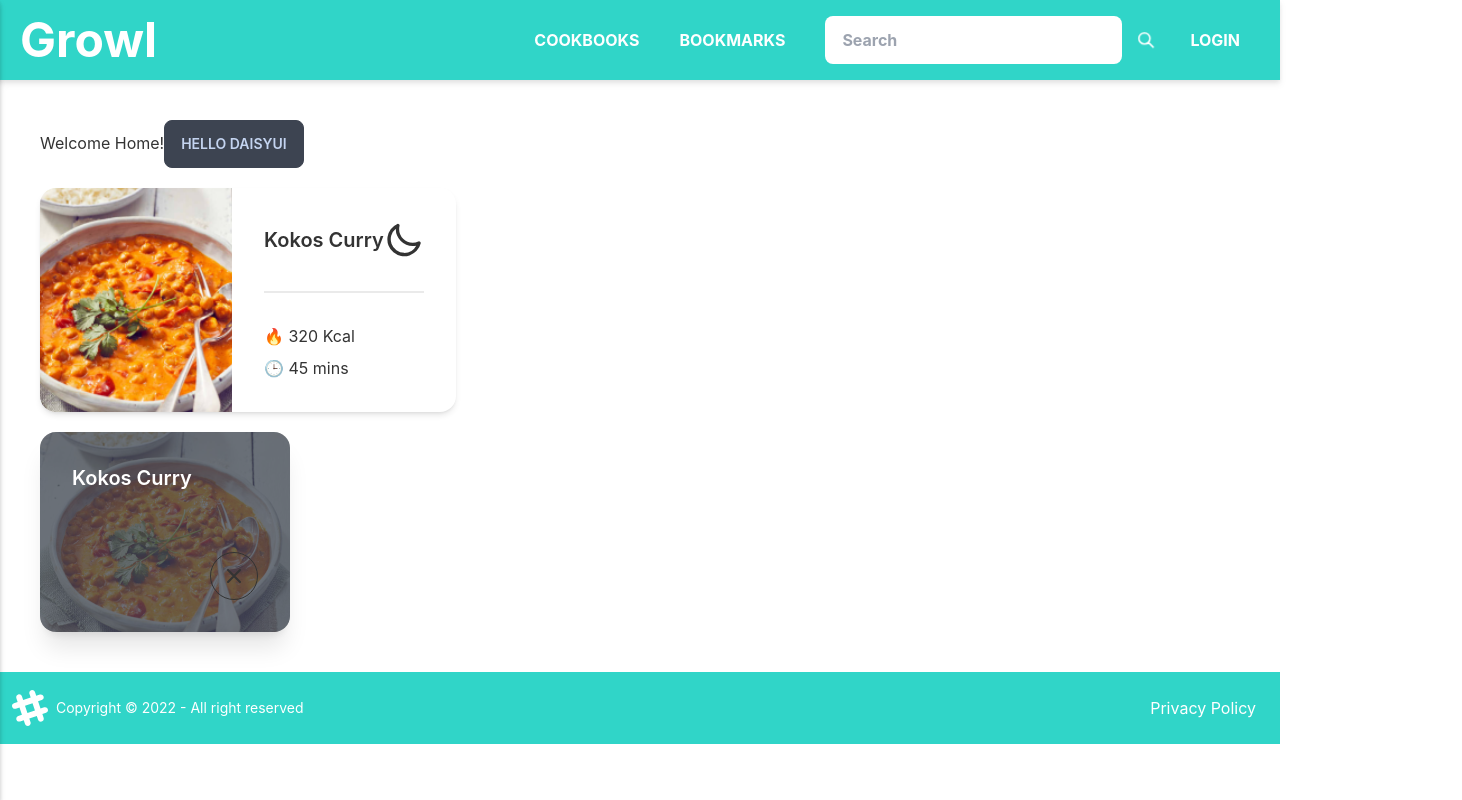
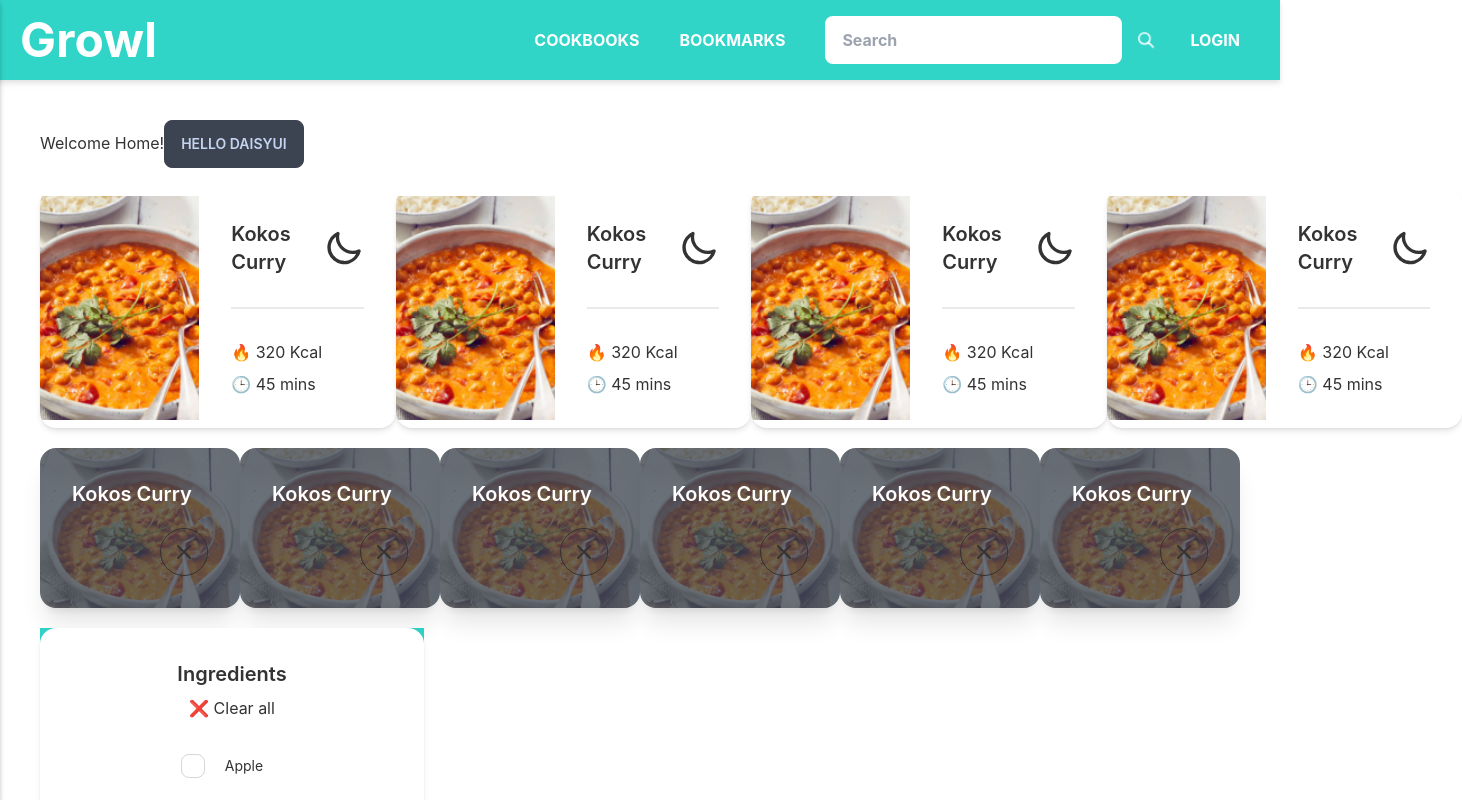
Before and after one commit to incubation-center/FullStack-Website---Group6, a Next.js app: page / in a window 1280 px wide. Shown: the top 800 px of the page, 1462 px wide, since content can reach past the window. Built offline with nearby package versions, Linux system fonts and the light colour scheme.

Commit message:
Add ingredients list

```diff
--- a/components/bookmarks-card.js
+++ b/components/bookmarks-card.js
@@ -1,30 +1,20 @@
 export default function BoomarksCard ()
 {
   return (
-    <div className="card w-fit card-side bg-base-100 shadow-md my-5">
+    <div className="card w-fit bg-base-100 shadow-xl image-full">
       <figure>
-        <img src="kokos_curry.png" className="w-48 h-56" alt="Kokos Curry" />
+        <img src="kokos_curry.png" alt="Kokos Curry" />
       </figure>
       <div className="card-body">
-        <div className="flex">
-          <h2 className="card-title">Kokos Curry</h2>
-          <p></p>
-          <label className="swap swap-rotate">
-            {/* this hidden checkbox controls the state */}
-            <input type="checkbox" />
-            {/* sun icon  */}
-            <svg className="swap-on fill-current w-10 h-10" xmlns="http://www.w3.org/2000/svg" viewBox="0 0 24 24">
-              <path d="M5.64,17l-.71.71a1,1,0,0,0,0,1.41,1,1,0,0,0,1.41,0l.71-.71A1,1,0,0,0,5.64,17ZM5,12a1,1,0,0,0-1-1H3a1,1,0,0,0,0,2H4A1,1,0,0,0,5,12Zm7-7a1,1,0,0,0,1-1V3a1,1,0,0,0-2,0V4A1,1,0,0,0,12,5ZM5.64,7.05a1,1,0,0,0,.7.29,1,1,0,0,0,.71-.29,1,1,0,0,0,0-1.41l-.71-.71A1,1,0,0,0,4.93,6.34Zm12,.29a1,1,0,0,0,.7-.29l.71-.71a1,1,0,1,0-1.41-1.41L17,5.64a1,1,0,0,0,0,1.41A1,1,0,0,0,17.66,7.34ZM21,11H20a1,1,0,0,0,0,2h1a1,1,0,0,0,0-2Zm-9,8a1,1,0,0,0-1,1v1a1,1,0,0,0,2,0V20A1,1,0,0,0,12,19ZM18.36,17A1,1,0,0,0,17,18.36l.71.71a1,1,0,0,0,1.41,0,1,1,0,0,0,0-1.41ZM12,6.5A5.5,5.5,0,1,0,17.5,12,5.51,5.51,0,0,0,12,6.5Zm0,9A3.5,3.5,0,1,1,15.5,12,3.5,3.5,0,0,1,12,15.5Z" />
+        <h2 className="card-title text-white">Kokos Curry</h2>
+        <p></p>
+        <div className="card-actions justify-end">
+          <button className="btn btn-circle btn-outline">
+            <svg xmlns="http://www.w3.org/2000/svg" className="h-6 w-6" fill="none" viewBox="0 0 24 24" stroke="currentColor">
+              <path strokeLinecap="round" strokeLinejoin="round" strokeWidth="2" d="M6 18L18 6M6 6l12 12" />
             </svg>
-            {/* moon icon  */}
-            <svg className="swap-off fill-current w-10 h-10" xmlns="http://www.w3.org/2000/svg" viewBox="0 0 24 24">
-              <path d="M21.64,13a1,1,0,0,0-1.05-.14,8.05,8.05,0,0,1-3.37.73A8.15,8.15,0,0,1,9.08,5.49a8.59,8.59,0,0,1,.25-2A1,1,0,0,0,8,2.36,10.14,10.14,0,1,0,22,14.05,1,1,0,0,0,21.64,13Zm-9.5,6.69A8.14,8.14,0,0,1,7.08,5.22v.27A10.15,10.15,0,0,0,17.22,15.63a9.79,9.79,0,0,0,2.1-.22A8.11,8.11,0,0,1,12.14,19.73Z" />
-            </svg>
-          </label>
+          </button>
         </div>
-        <div className="divider"></div>
-        <p>🔥 320 Kcal</p>
-        <p>🕒 45 mins</p>
       </div>
     </div>
   )
--- /dev/null
+++ b/components/ingredients-list.js
@@ -0,0 +1,22 @@
+export default function IngredientsList ()
+{
+  return (
+    <div className="container w-96 bg-primary my-5">
+      <div className="card w-96 bg-base-100 shadow-md">
+        <div className="card-body items-center text-center">
+          <h2 className="card-title">Ingredients</h2>
+          <p className="flex justify-end">❌ Clear all</p>
+          <div className="form-control">
+            <label className="label cursor-pointer">
+              <input type="checkbox" className="checkbox" />
+              <span class="label-text m-5">Apple</span>
+            </label>
+          </div>
+          <div className="card-actions">
+            <button className="btn btn-primary text-white">Find Recipes</button>
+          </div>
+        </div>
+      </div>
+    </div>
+  )
+}
--- a/components/recipes-card.js
+++ b/components/recipes-card.js
@@ -1,20 +1,30 @@
 export default function RecipesCard ()
 {
   return (
-    <div className="card w-fit bg-base-100 shadow-xl image-full">
+    <div className="card w-fit card-side bg-base-100 shadow-md my-5">
       <figure>
-        <img src="kokos_curry.png" alt="Kokos Curry" />
+        <img src="kokos_curry.png" className="w-48 h-56" alt="Kokos Curry" />
       </figure>
       <div className="card-body">
-        <h2 className="card-title text-white">Kokos Curry</h2>
-        <p></p>
-        <div className="card-actions justify-end">
-          <button className="btn btn-circle btn-outline">
-            <svg xmlns="http://www.w3.org/2000/svg" className="h-6 w-6" fill="none" viewBox="0 0 24 24" stroke="currentColor">
-              <path strokeLinecap="round" strokeLinejoin="round" strokeWidth="2" d="M6 18L18 6M6 6l12 12" />
+        <div className="flex">
+          <h2 className="card-title">Kokos Curry</h2>
+          <p></p>
+          <label className="swap swap-rotate">
+            {/* this hidden checkbox controls the state */ }
+            <input type="checkbox" />
+            {/* sun icon  */ }
+            <svg className="swap-on fill-current w-10 h-10" xmlns="http://www.w3.org/2000/svg" viewBox="0 0 24 24">
+              <path d="M5.64,17l-.71.71a1,1,0,0,0,0,1.41,1,1,0,0,0,1.41,0l.71-.71A1,1,0,0,0,5.64,17ZM5,12a1,1,0,0,0-1-1H3a1,1,0,0,0,0,2H4A1,1,0,0,0,5,12Zm7-7a1,1,0,0,0,1-1V3a1,1,0,0,0-2,0V4A1,1,0,0,0,12,5ZM5.64,7.05a1,1,0,0,0,.7.29,1,1,0,0,0,.71-.29,1,1,0,0,0,0-1.41l-.71-.71A1,1,0,0,0,4.93,6.34Zm12,.29a1,1,0,0,0,.7-.29l.71-.71a1,1,0,1,0-1.41-1.41L17,5.64a1,1,0,0,0,0,1.41A1,1,0,0,0,17.66,7.34ZM21,11H20a1,1,0,0,0,0,2h1a1,1,0,0,0,0-2Zm-9,8a1,1,0,0,0-1,1v1a1,1,0,0,0,2,0V20A1,1,0,0,0,12,19ZM18.36,17A1,1,0,0,0,17,18.36l.71.71a1,1,0,0,0,1.41,0,1,1,0,0,0,0-1.41ZM12,6.5A5.5,5.5,0,1,0,17.5,12,5.51,5.51,0,0,0,12,6.5Zm0,9A3.5,3.5,0,1,1,15.5,12,3.5,3.5,0,0,1,12,15.5Z" />
             </svg>
-          </button>
+            {/* moon icon  */ }
+            <svg className="swap-off fill-current w-10 h-10" xmlns="http://www.w3.org/2000/svg" viewBox="0 0 24 24">
+              <path d="M21.64,13a1,1,0,0,0-1.05-.14,8.05,8.05,0,0,1-3.37.73A8.15,8.15,0,0,1,9.08,5.49a8.59,8.59,0,0,1,.25-2A1,1,0,0,0,8,2.36,10.14,10.14,0,1,0,22,14.05,1,1,0,0,0,21.64,13Zm-9.5,6.69A8.14,8.14,0,0,1,7.08,5.22v.27A10.15,10.15,0,0,0,17.22,15.63a9.79,9.79,0,0,0,2.1-.22A8.11,8.11,0,0,1,12.14,19.73Z" />
+            </svg>
+          </label>
         </div>
+        <div className="divider"></div>
+        <p>🔥 320 Kcal</p>
+        <p>🕒 45 mins</p>
       </div>
     </div>
   )
--- a/pages/index.js
+++ b/pages/index.js
@@ -1,5 +1,6 @@
 import RecipesCard from '../components/recipes-card'
 import BookmarksCard from '../components/bookmarks-card'
+import IngredientsList from '../components/ingredients-list.js'
 
 export default function Home ()
 {
@@ -7,8 +8,21 @@ export default function Home ()
     <div className="m-10">
       Welcome Home!
       <button className="btn">Hello daisyUI</button>
-      <BookmarksCard />
-      <RecipesCard />
+      <div className="flex flex-row justify-around">
+        <RecipesCard />
+        <RecipesCard />
+        <RecipesCard />
+        <RecipesCard />
+      </div>
+      <div className="flex flex-row justify-around">
+        <BookmarksCard />
+        <BookmarksCard />
+        <BookmarksCard />
+        <BookmarksCard />
+        <BookmarksCard />
+        <BookmarksCard />
+      </div>
+      <IngredientsList/>
     </div>
   )
 }
```
